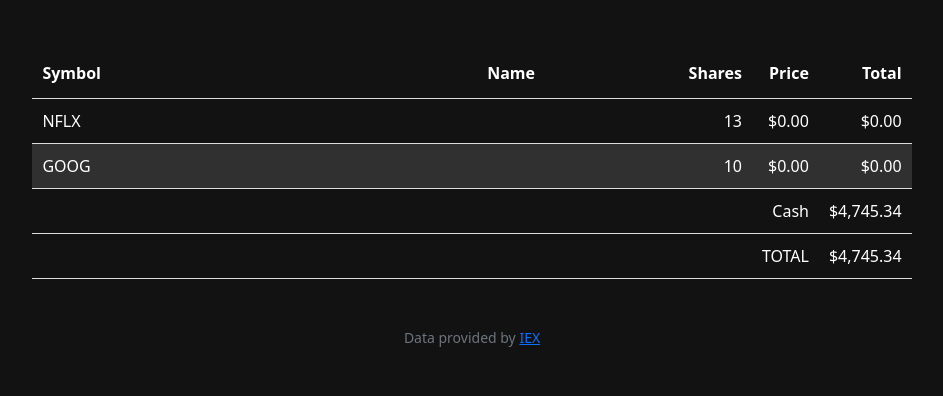
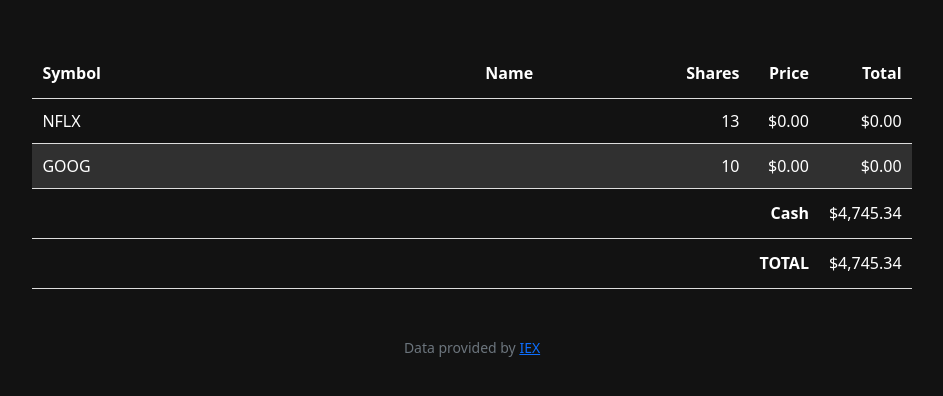
Before and after one commit to NeyasG/cs50, a Flask app: page / in a window 1280 px wide. Shown: the part 76-472 px from the top of the page, without its empty margins (168-1111 px from the left). Run offline with Flask 2, Linux system fonts and the light colour scheme; a user stored in the database is signed in; data comes from the database, SQL or seed files in the repository; data that the repository does not hold is empty; some libraries are stand-ins or nearby versions.

Commit message:
Wed, Jan 18, 2023, 7:28 PM +00:00

```diff
--- a/cs50/week9/finance/templates/index.html
+++ b/cs50/week9/finance/templates/index.html
@@ -32,14 +32,14 @@
             <td></td>
             <td></td>
             <td></td>
-            <td class="right heading">Cash</td>
+            <th class="right">Cash</th>
             <td class="right">{{ cash[0].cash | usd }}</td>
         </tr>
         <tr id="last">
             <td></td>
             <td></td>
             <td></td>
-            <td class="right heading">TOTAL</td>
+            <th class="right">TOTAL</th>
             <td class="right">{{ (grand_total + cash[0].cash) | usd }}</td>
         </tr>
     </tbody>
```
